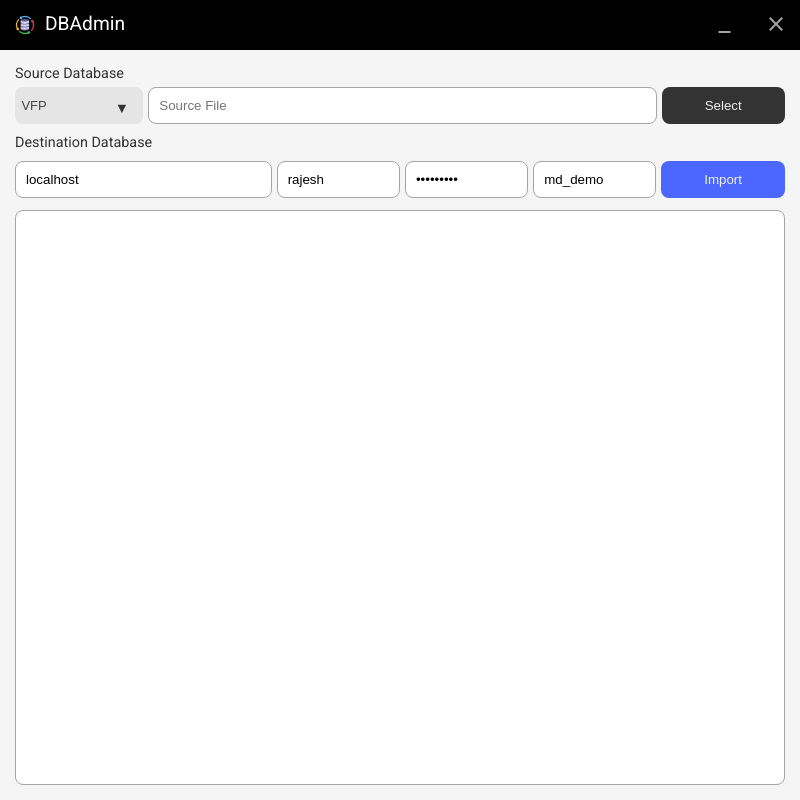
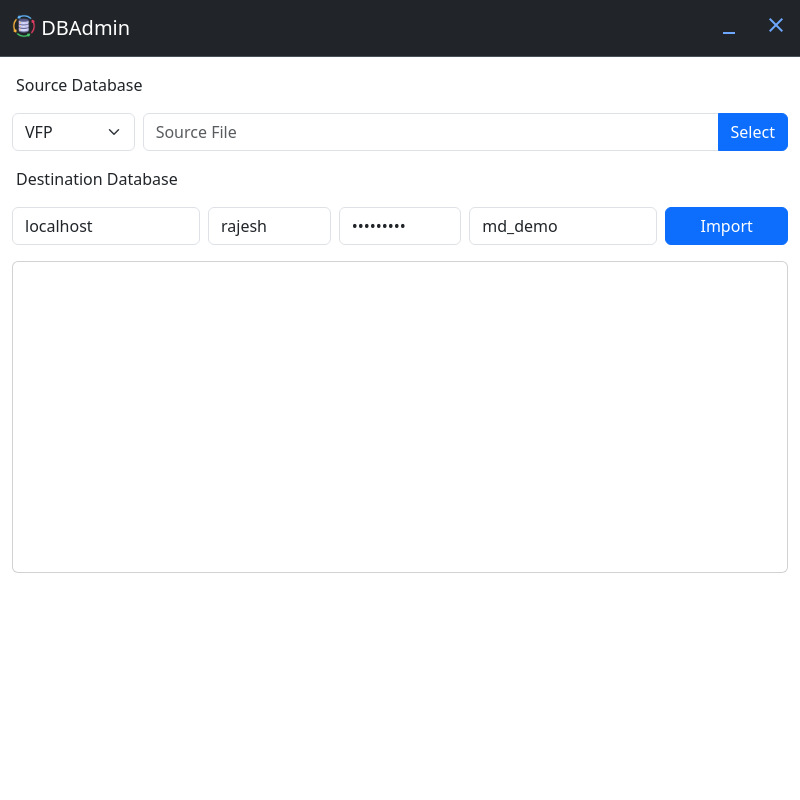
Before and after one commit to rsoft-in/dbadmin2, an Electron app: page index.html in a window 800 px wide. Drawn offline with nearby package versions, Linux system fonts and the light colour scheme; no server answers.

Commit message:
applied bootstrap theme

```diff
--- a/index.html
+++ b/index.html
@@ -7,88 +7,95 @@
     <title>DBAdmin</title>
     <script src="https://ajax.googleapis.com/ajax/libs/jquery/3.6.3/jquery.min.js"></script>
     <link rel="stylesheet" href="res/style.css">
+    <link href="https://cdn.jsdelivr.net/npm/bootstrap@5.3.2/dist/css/bootstrap.min.css" rel="stylesheet"
+        integrity="sha384-T3c6CoIi6uLrA9TneNEoa7RxnatzjcDSCmG1MXxSR1GAsXEV/Dwwykc2MPK8M2HN" crossorigin="anonymous">
+    <script src="https://cdn.jsdelivr.net/npm/bootstrap@5.3.2/dist/js/bootstrap.bundle.min.js"
+        integrity="sha384-C6RzsynM9kWDrMNeT87bh95OGNyZPhcTNXj1NW7RuBCsyN/o0jlpcV8Qyq46cDfL"
+        crossorigin="anonymous"></script>
+
     <link rel="stylesheet"
         href="https://fonts.googleapis.com/css2?family=Material+Symbols+Outlined:opsz,wght,FILL,GRAD@48,400,0,0" />
 </head>
 
 <body>
-    <nav id="navigation" class="rs-sticky rs-navbar-container">
-        <div class="rs-background-secondary">
-
-            <div class="rs-navbar-left">
-                <div class="rs-logo">
-                    <div class="rs-logo-title">
-                        <img src="res/db.png" alt="" style="width: 20px;">DBAdmin
-                    </div>
-                </div>
-            </div>
-            <div class="rs-navbar-right">
+    <nav id="navigation" class="navbar sticky-top bg-dark border-bottom border-body" data-bs-theme="dark">
+        <div class="container-fluid">
+            <a class="navbar-brand" href="#">
+                <img src="res/db.png" alt="Logo" width="24" height="24" class="d-inline-block align-text-top">
+                DBAdmin
+            </a>
+            <div id="actions" class="d-flex">
+                <li class="nav-item">
                     <a class="rs-nav-item" id="minimize" href="#">
                         <span class="material-symbols-outlined">
                             minimize
                         </span></a>
+                </li>
+                <li class="nav-item">
                     <a class="rs-nav-item" id="exit" href="#">
                         <span class="material-symbols-outlined">
                             close
                         </span>
                     </a>
+                </li>
             </div>
-
         </div>
     </nav>
 
-    <div class="rs-container-expand">
-        <div class="rs-padding">
-            <div class="row">
-                Source Database
+    <div class="container-fluid">
+        <form>
+            <div class="row fw-medium">
+                <div class="p-3">Source Database</div>
             </div>
-            <div class="row rs-padding-v">
+            <div class="row g-2">
                 <div class="col-2">
                     <div class="rs-select">
-                        <select id="source-type">
+                        <select id="source-type" class="form-select">
                             <option value="vfp">VFP</option>
                             <option value="accdb">Access</option>
                         </select>
                     </div>
                 </div>
-                <div class="col-8 rs-padding-h">
-                    <input type="text" class="rs-width-full" id="source-db" name="source-db" placeholder="Source File"
-                        readonly>
-                </div>
-                <div class="col-2 rs-padding-h">
-                    <button id="select-file" class="rs-width-full">Select</button>
+                <div class="col-10">
+                    <div class="input-group">
+                        <input type="text" class="form-control" id="source-db" name="source-db"
+                            placeholder="Source File" readonly>
+                        <button id="select-file" type="button" class="btn btn-primary">Select</button>
                     </div>
                 </div>
-            <div class="row rs-padding-v">
-                Destination Database
             </div>
-            <div class="row rs-padding-v">
-                <div class="col-4">
-                    <input type="text" class="rs-width-full" id="server-name" name="server-name"
-                    value="localhost" placeholder="Server Address">
+            <div class="row fw-medium">
+                <div class="p-3">Destination Database</div>
             </div>
-                <div class="col-2 rs-padding-h">
-                    <input type="text" class="rs-width-full" id="server-user-name" name="server-user-name"
-                    value="rajesh" placeholder="Username">
+            <div class="row g-2">
+                <div class="col-3">
+                    <input type="text" class="form-control" id="server-name" name="server-name" value="localhost"
+                        placeholder="Server Address" title="Server Address">
                 </div>
-                <div class="col-2 rs-padding-h">
-                    <input type="password" class="rs-width-full" id="server-password" name="server-password"
-                    value="Lucky913x" placeholder="Password">
+                <div class="col-2">
+                    <input type="text" class="form-control" id="server-user-name" name="server-user-name" value="rajesh"
+                        placeholder="Username" title="Username">
                 </div>
-                <div class="col-2 rs-padding-h">
-                    <input type="text" class="rs-width-full" id="server-db-name" name="server-db-name"
-                    value="md_demo" placeholder="DB Name">
+                <div class="col-2">
+                    <input type="password" class="form-control" id="server-password" name="server-password"
+                        value="Lucky913x" placeholder="Password" title="Password">
                 </div>
-                <div class="col-2 rs-padding-h">
-                    <button id="connect" type="button" class="rs-primary rs-width-full">Import</button>
+                <div class="col-3">
+                    <input type="text" class="form-control" id="server-db-name" name="server-db-name" value="md_demo"
+                        placeholder="DB Name" title="DB Name">
+                </div>
+                <div class="col-2">
+                    <div class="d-grid">
+                        <button id="connect" type="button" class="btn btn-primary">Import</button>
                     </div>
                 </div>
-            <div class="row rs-padding-v">
-                <div class="console">
+            </div>
+            <div class="card mt-3">
+                <div class="console p-3" style="height: 310px; overflow-y: scroll;">
                     <div id="summary-text"></div>
                 </div>
             </div>
-        </div>
+        </form>
     </div>
     <script src="renderer.js"></script>
 </body>
--- a/main.js
+++ b/main.js
@@ -98,7 +98,6 @@ ipcMain.on('connect-db', async (event, args) => {
                 if (!db['enable']) continue;
                 if (db['clear']) {
                     let resClear = await clearDB(connection, db['dest_tb']);
-                    console.log(resClear);
                 }
                 let sourceFields = db['source_flds'].split(',');
                 let sourceFunc = db['source_func'].split(',');
@@ -134,7 +133,7 @@ ipcMain.on('connect-db', async (event, args) => {
                     connection.query("INSERT INTO " + db['dest_tb'] + "(" + db['dest_flds'] + ") VALUES (" + (("?,").repeat(sourceFields.length)).substring(0, (sourceFields.length * 2) - 1) + ")", data, (errIns, resIns) => {
                         if (errIns) {
                             rowsFailed++;
-                            console.log(errIns);
+                            // console.log(errIns);
                         } else {
                             rowsIns++;
                         }
--- a/package.json
+++ b/package.json
@@ -1,7 +1,7 @@
 {
   "name": "dbadmin2",
   "version": "1.0.0",
-  "description": "Database Management Tool",
+  "description": "Database Migration Tool",
   "main": "main.js",
   "scripts": {
     "start": "electron .",
--- a/res/style.css
+++ b/res/style.css
@@ -1,278 +1,9 @@
-@import url('https://fonts.googleapis.com/css2?family=Roboto:wght@300;400;700&display=swap');
-
-:root {
-    --rs-border-radius: 8px;
-    --rs-border: 1px solid #a5a5a5;
-    --rs-border-focus: 1px solid #333333;
-    --rs-default-color: #333333;
-    --rs-default-hover: #222222;
-    --rs-primary-color: #4c67ff;
-    --rs-primary-hover: #3957fd;
-}
-
-body {
-    margin: 0px;
-    font-family: 'Roboto', sans-serif;
-    font-size: 0.9rem;
-    color: #333333;
-}
-
-.rs-padding {
-    padding: 15px;
-    box-sizing: border-box;
-}
-
-.rs-padding-h {
-    padding-left: 5px;
-}
-
-.rs-padding-v {
-    padding: 5px 0;
-}
-
-.rs-width-full {
-    width: 100%;
-    box-sizing: border-box;
-}
-
-.rs-primary {
-    background-color: var(--rs-primary-color);
-}
-
-.rs-primary:hover {
-    background-color: var(--rs-primary-hover);
-}
-
-.rs-sticky {
-    position: fixed;
-    top: 0;
-    width: 100%;
-}
-
-.rs-navbar-container {
-    background-color: #000000;
-    color: #ffffff;
-    height: 50px;
-    overflow: hidden;
-}
-
-.rs-navbar-left {
-    float: left;
-    overflow: auto;
-}
-
-.rs-navbar-right {
-    float: right;
-}
-
-.rs-logo {
-    font-size: 1.2rem;
-}
-
-.rs-logo .rs-logo-title {
-    padding: 12px 15px;
-    vertical-align: middle;
-}
-
-.rs-logo img {
-    vertical-align: middle;
-    margin-right: 10px;
-}
-
 #navigation {
     -webkit-user-select: none;
     user-select: none;
     -webkit-app-region: drag;
 }
 
-.rs-navbar-right {
+#actions {
     -webkit-app-region: no-drag;
 }
-
-a.rs-nav-item {
-    text-decoration: none;
-    color: #a5a5a5;
-    padding: 12px 12px;
-    display: inline-block;
-    vertical-align: middle;
-    outline: none;
-}
-
-a.rs-nav-item .material-symbols-outlined {
-    font-size: 1.5rem;
-}
-
-a.rs-nav-item:hover {
-    color: #ffffff;
-    background-color: rgba(255, 255, 255, 0.1);
-}
-
-
-.rs-container-expand {
-    position: absolute;
-    top: 50px;
-    bottom: 0;
-    width: 100%;
-    background-color: #f5f5f5;
-    overflow: hidden;
-}
-
-button {
-    border: none;
-    padding: 11px 15px;
-    background-color: var(--rs-default-color);
-    color: #eeeeee;
-    outline: none;
-    box-sizing: border-box;
-    border-radius: var(--rs-border-radius);
-}
-
-button:hover {
-    background-color: var(--rs-default-hover);
-    color: #ffffff;
-    transition: all 0.3s ease 0s;
-}
-
-input:not([type=checkbox]),
-textarea {
-    border: var(--rs-border);
-    padding: 10px 10px;
-    outline: none;
-    box-sizing: border-box;
-    border-radius: var(--rs-border-radius);
-}
-
-input:not([type=checkbox]):focus,
-textarea:focus {
-    border: var(--rs-border-focus);
-}
-
-select {
-    -webkit-appearance: none;
-    -moz-appearance: none;
-    -ms-appearance: none;
-    appearance: none;
-    outline: 0;
-    box-shadow: none;
-    border: 0 !important;
-    background: #e5e5e5;
-    background-image: none;
-    flex: 1;
-    padding: 0 .5em;
-    color: #444;
-    cursor: pointer;
-    font-size: 0.9em;
-}
-
-select::-ms-expand {
-    display: none;
-}
-
-.rs-select {
-    position: relative;
-    display: flex;
-    width: 100%;
-    height: 2.3rem;
-    line-height: 3;
-    background: #e5e5e5;
-    overflow: hidden;
-    border-radius: var(--rs-border-radius);
-    box-sizing: border-box;
-}
-
-.rs-select::after {
-    content: '\25BC';
-    position: absolute;
-    top: 0;
-    right: 0;
-    padding: 0 1em;
-    background: #e5e5e5;
-    cursor: pointer;
-    pointer-events: none;
-    transition: .25s all ease;
-}
-
-.rs-select:hover::after {
-    color: #000;
-    background-color: #a5a5a5;
-}
-
-.row {
-    overflow: auto;
-    box-sizing: border-box;
-}
-
-.col-1 {
-    width: 8.33%;
-}
-
-.col-2 {
-    width: 16.66%;
-}
-
-.col-3 {
-    width: 25%;
-}
-
-.col-4 {
-    width: 33.33%;
-}
-
-.col-5 {
-    width: 41.66%;
-}
-
-.col-6 {
-    width: 50%;
-}
-
-.col-7 {
-    width: 58.33%;
-}
-
-.col-8 {
-    width: 66.66%;
-}
-
-.col-9 {
-    width: 75%;
-}
-
-.col-10 {
-    width: 83.33%;
-}
-
-.col-11 {
-    width: 91.66%;
-}
-
-.col-12 {
-    width: 100%;
-}
-
-[class*="col-"] {
-    float: left;
-    box-sizing: border-box;
-}
-
-.console {
-    position: absolute;
-    bottom: 15px;
-    left: 15px;
-    right: 15px;
-    top: 160px;
-    overflow-y: hidden;
-    padding: 15px;
-    box-sizing: border-box;
-    font-size: 0.9rem;
-    color: #333333;
-    background-color: #ffffff;
-    border: var(--rs-border);
-    border-radius: var(--rs-border-radius);
-}
-
-.console div {
-    height: 100%;
-    box-sizing: border-box;
-    overflow-y: auto;
-}
```
Lines whose indentation alone changed are shown as unchanged.
